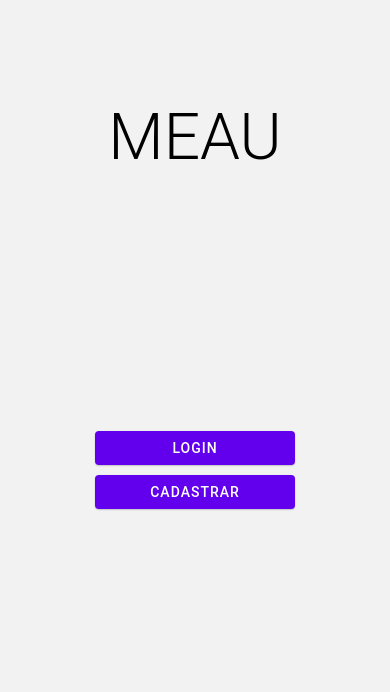
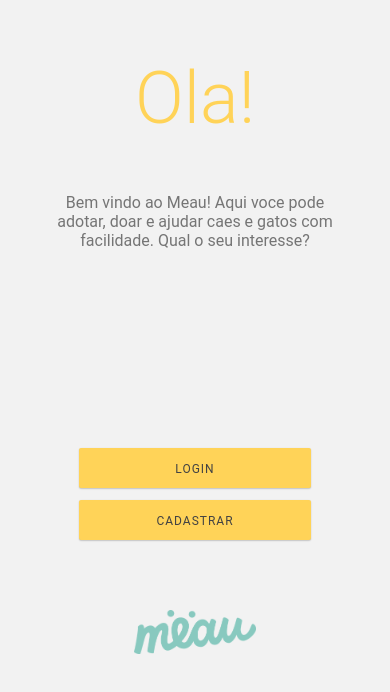
Before and after one commit to meau-app/client, a React Native app: screen /Preload in a window 390 px wide. Shown: the top 692 px of the page. Built offline with nearby package versions, Linux system fonts and the light colour scheme.

Commit message:
feat: create styles

```diff
--- a/src/pages/Login/index.tsx
+++ b/src/pages/Login/index.tsx
@@ -1,6 +1,6 @@
 import { useNavigation } from '@react-navigation/native';
 import { useState } from 'react';
-import { ScrollView, Alert } from 'react-native';
+import { ScrollView, View, Alert } from 'react-native';
 import { Button, TextInput } from 'react-native-paper';
 
 import Authentication from '../../service/authentication/authenticate';
@@ -32,8 +32,9 @@ export default function Login() {
   }
 
   return (
-    <ScrollView contentContainerStyle={styles.container}>
+    <View contentContainerStyle={styles.container}>
       <TextInput
+        style={styles.textInput}
         mode="outlined"
         placeholder="Email"
         onChangeText={setEmail}
@@ -41,15 +42,17 @@ export default function Login() {
       />
 
       <TextInput
+        style={styles.textInput}
         mode="outlined"
         placeholder="Senha"
         secureTextEntry={true}
         onChangeText={setPassword}
         value={password}
       />
-      <Button style={styles.buttonMargin} mode="contained" onPress={login}>
+      <View style={styles.buttonMargin}></View>
+      <Button style={styles.buttonStyle} mode="contained" onPress={login}>
         Login
       </Button>
-    </ScrollView>
+    </View>
   );
 }
--- a/src/pages/Login/styles.ts
+++ b/src/pages/Login/styles.ts
@@ -7,7 +7,29 @@ const styles = StyleSheet.create({
     margin: 10,
   },
   buttonMargin: {
-    marginTop: 10
+    marginTop: 12,
+    justifyContent: 'center',
+    alignItems: 'center'
+  },
+  textInput: {
+    fontSize: 14,
+    //fontFamily: 'Roboto Regular',
+    color: '#bdbdbd'
+  },
+
+  textButton: {
+    fontSize: 12,
+    //fontFamily: 'Roboto Regular',
+    color: '#434343'
+  },
+
+  buttonStyle: {
+    width: 232,
+    height:40,
+    alignItems: 'center',
+    borderRadius: 2,
+    backgroundColor: '#88c9bf',
+    justifyContent: 'center',
   }
 });
 
--- a/src/pages/Preload/index.tsx
+++ b/src/pages/Preload/index.tsx
@@ -1,7 +1,8 @@
 import { useNavigation } from '@react-navigation/native';
 import React from 'react';
-import { View } from 'react-native';
+import { View, Image } from 'react-native';
 import { Text, Button } from 'react-native-paper';
+
 
 import Authentication from '../../service/authentication/authenticate';
 
@@ -26,18 +27,28 @@ export default function Preload() {
 
   return (
     <View style={styles.container}>
-      <Text style={styles.title}>MEAU</Text>
+      <Text style={styles.title}>Ola!</Text>
+      <Text style ={styles.text}>
+        Bem vindo ao Meau!
+        Aqui voce pode adotar, doar e ajudar
+        caes e gatos com facilidade.
+        Qual o seu interesse?
+      </Text>
       <View style={styles.buttonList}>
-        <Button mode="contained" onPress={() => to('Login')}>
-          Login
+        <Button style={styles.buttonStyle} mode="contained" onPress={() => to('Login')}>
+          <Text style={styles.buttonText}>
+            Login
+          </Text>
         </Button>
+      <View style={styles.buttonMargin}></View>
         <Button
-          style={styles.buttonMargin}
+          style={styles.buttonStyle}
           mode="contained"
-          onPress={() => to('RegisterUser')}
-        >
-          Cadastrar
+          onPress={() => to('RegisterUser')}>
+          <Text style={styles.buttonText}>Cadastrar</Text>
         </Button>
+        <View style={styles.buttonMargin2}></View>
+        <Image style={styles.image} source={require('../../../assets/Meau_marca.png')} />
       </View>
     </View>
   );
--- a/src/pages/Preload/styles.ts
+++ b/src/pages/Preload/styles.ts
@@ -1,9 +1,10 @@
 import { StyleSheet } from 'react-native';
+
 
 const styles = StyleSheet.create({
   background: {},
   container: {
-    padding: 100,
+    padding: 56,
     alignItems: 'center',
   },
   center: {
@@ -11,16 +12,49 @@ const styles = StyleSheet.create({
     alignItems: 'center',
   },
   buttonList: {
-    marginTop: 256,
+    marginTop: 150,
     width: 200,
+    alignItems: 'center'
   },
   title: {
-    fontSize: 64,
+    fontSize: 72,
     fontWeight: '300',
+    //fontFamily: 'Courgette Regular',
+    marginBottom: 52,
+    color: '#ffd358',
   },
-
+  text: {
+    fontSize: 16,
+    color: '#757575',
+    textAlign: 'center',
+    marginBottom: 48,
+  },
+  buttonStyle: {
+    width: 232,
+    height:40,
+    alignItems: 'center',
+    borderRadius: 2,
+    backgroundColor: '#ffd358',
+    justifyContent: 'center',
+  },
+  buttonText: {
+    fontSize: 12,
+    color: '#434343',
+  },
   buttonMargin: {
-    marginTop: 10
+    marginTop: 12
+  },
+  buttonMargin2: {
+    marginTop: 70
+  },
+  brand: {
+    width: 122,
+    height: 44,
+    marginBottom: 32
+  },
+  image: {
+    width: 122,
+    height: 44,
   }
 });
 
--- a/src/pages/RegisterAnimal/styles.ts
+++ b/src/pages/RegisterAnimal/styles.ts
@@ -7,21 +7,55 @@ const styles = StyleSheet.create({
     margin: 10,
   },
   buttonMargin: {
-    marginTop: 10,
-    marginRight: 10,
-    marginLeft: 4,
-    marginBottom: 10,
-  },
-  row: {
-    flexDirection: "row",
-    alignContent: "space-between",
+    marginTop: 10
   },
 
-  margin10: {
-    marginTop: 10,
-    marginRight: 10,
-    marginLeft: 4,
-    marginBottom: 10,
+  buttonStyle: {
+    width: 232,
+    height:40,
+    alignItems: 'center',
+    borderRadius: 2,
+    backgroundColor: '#ffd358',
+    justifyContent: 'center',
+  },
+
+  textTitle: {
+    fontSize: 20,
+    fontFamily: 'Roboto Medium',
+    color: '#434343',
+    flexDirection: 'row',
+    textAlign: 'center',
+  },
+
+  backgroundTitle: {
+    width: 360,
+    height: 56,
+    color: '#ffd358'
+  },
+
+  textType: {
+    fontFamily: 'Roboto Medium',
+    fontSize: 14,
+    color: '#757575',
+  },
+
+  textForm: {
+    fontFamily: 'Roboto Medium',
+    fontSize: 12,
+    color: '#f7a800'
+  },
+
+  boxInput: {
+    width: 340,
+    borderBottomWidth: 0.8,
+    backgroundColor: 'transparent',
+    borderColor: '#bdbdbd'
+  },
+
+  textInput: {
+    fontSize: 14,
+    fontFamily: 'Roboto Regular',
+    color: '#bdbdbd'
   }
 });
 
--- a/src/pages/RegisterUser/index.tsx
+++ b/src/pages/RegisterUser/index.tsx
@@ -60,6 +60,7 @@ export default function RegisterUser() {
   return (
     <ScrollView style={styles.container}>
       <TextInput
+        style={styles.textInput}
         mode="outlined"
         placeholder="Nome"
         onChangeText={setName}
@@ -67,6 +68,7 @@ export default function RegisterUser() {
       />
 
       <TextInput
+        style={styles.textInput}
         mode="outlined"
         placeholder="Idade"
         onChangeText={setAgeHandler}
@@ -75,6 +77,7 @@ export default function RegisterUser() {
       />
 
       <TextInput
+        style={styles.textInput}
         mode="outlined"
         placeholder="Endereço"
         onChangeText={setAddress}
@@ -82,6 +85,7 @@ export default function RegisterUser() {
       />
 
       <TextInput
+        style={styles.textInput}
         mode="outlined"
         placeholder="Cidade"
         onChangeText={setCity}
@@ -89,6 +93,7 @@ export default function RegisterUser() {
       />
 
       <TextInput
+        style={styles.textInput}
         mode="outlined"
         placeholder="Estado"
         onChangeText={setState}
@@ -96,6 +101,7 @@ export default function RegisterUser() {
       />
 
       <TextInput
+        style={styles.textInput}
         mode="outlined"
         placeholder="Telefone"
         onChangeText={setPhone}
@@ -103,12 +109,14 @@ export default function RegisterUser() {
       />
 
       <TextInput
+        style={styles.textInput}
         mode="outlined"
         placeholder="Email"
         onChangeText={setEmail}
         value={email}
       />
       <TextInput
+        style={styles.textInput}
         mode="outlined"
         placeholder="Nome de usuário"
         onChangeText={setUsername}
@@ -116,13 +124,14 @@ export default function RegisterUser() {
       />
 
       <TextInput
+        style={styles.textInput}
         mode="outlined"
         placeholder="Senha"
         secureTextEntry={true}
         onChangeText={setPassword}
         value={password}
       />
-      <Button style={styles.buttonMargin} mode="contained" onPress={register}>
+      <Button style={styles.buttonStyle} mode="contained" onPress={register}>
         Cadastrar
       </Button>
     </ScrollView>
--- a/src/pages/RegisterUser/styles.ts
+++ b/src/pages/RegisterUser/styles.ts
@@ -4,10 +4,44 @@ const styles = StyleSheet.create({
   container: {
     display: 'flex',
     margin: 10,
+    backgroundColor: '#fafafa'
   },
 
   buttonMargin: {
     marginTop: 10
+  },
+  textSignUp:{   //renomear
+    fontSize: 20,
+    color: '#434343',
+    //fontFamily: 'Roboto Medium'
+  },
+
+  boxInput: {
+    width: 340,
+    borderBottomWidth: 0.8,
+    backgroundColor: 'transparent',
+    borderColor: '#bdbdbd'
+  },
+
+  textInput: {
+    fontSize: 14,
+    //fontFamily: 'Roboto Regular',
+    color: '#bdbdbd'
+  },
+
+  textButton: {
+    fontSize: 12,
+    //fontFamily: 'Roboto Regular',
+    color: '#434343'
+  },
+
+  buttonStyle: {
+    width: 232,
+    height:40,
+    alignItems: 'center',
+    borderRadius: 2,
+    backgroundColor: '#88c9bf',
+    justifyContent: 'center',
   }
 });
 
```
Also changed, not shown: assets/Meau_marca.png (added).
